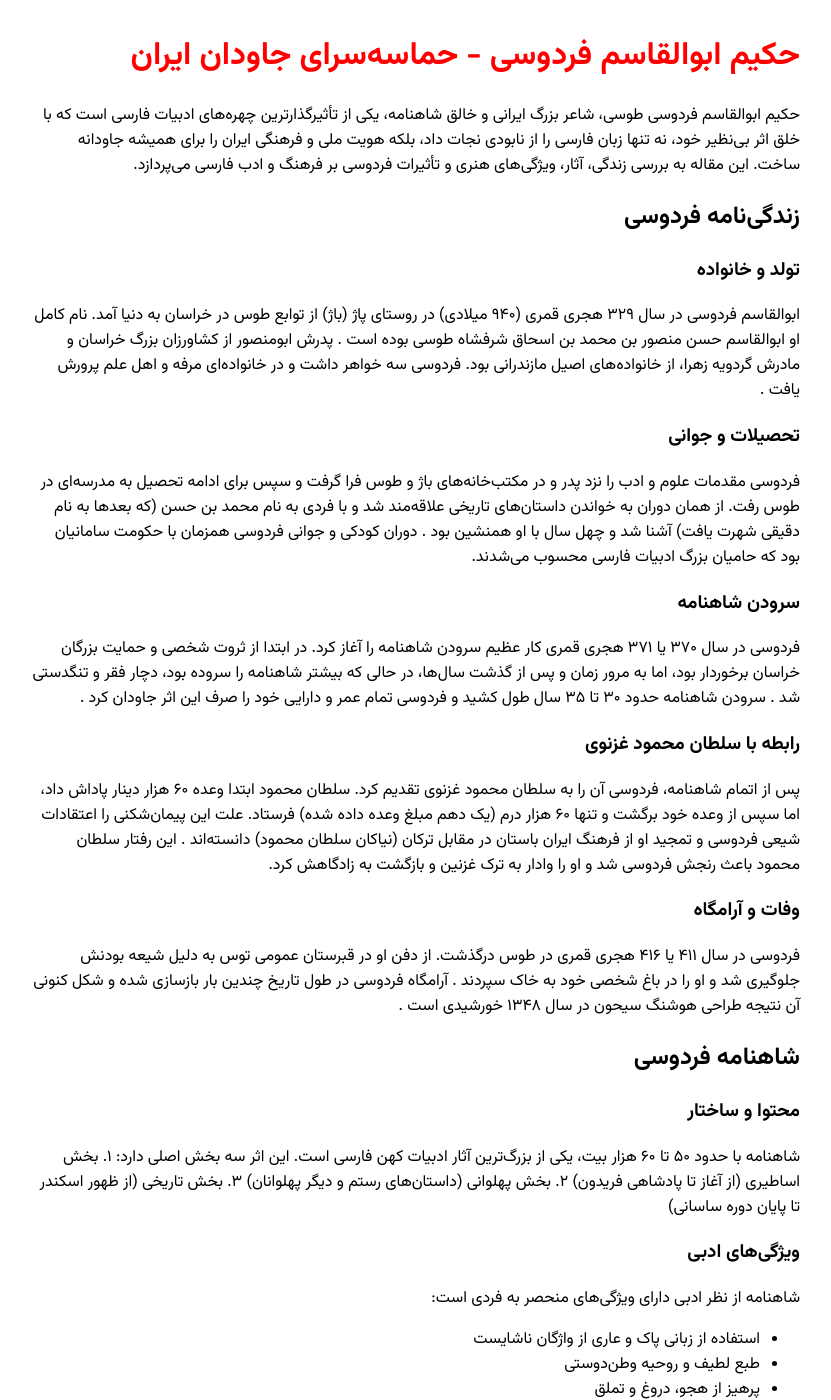
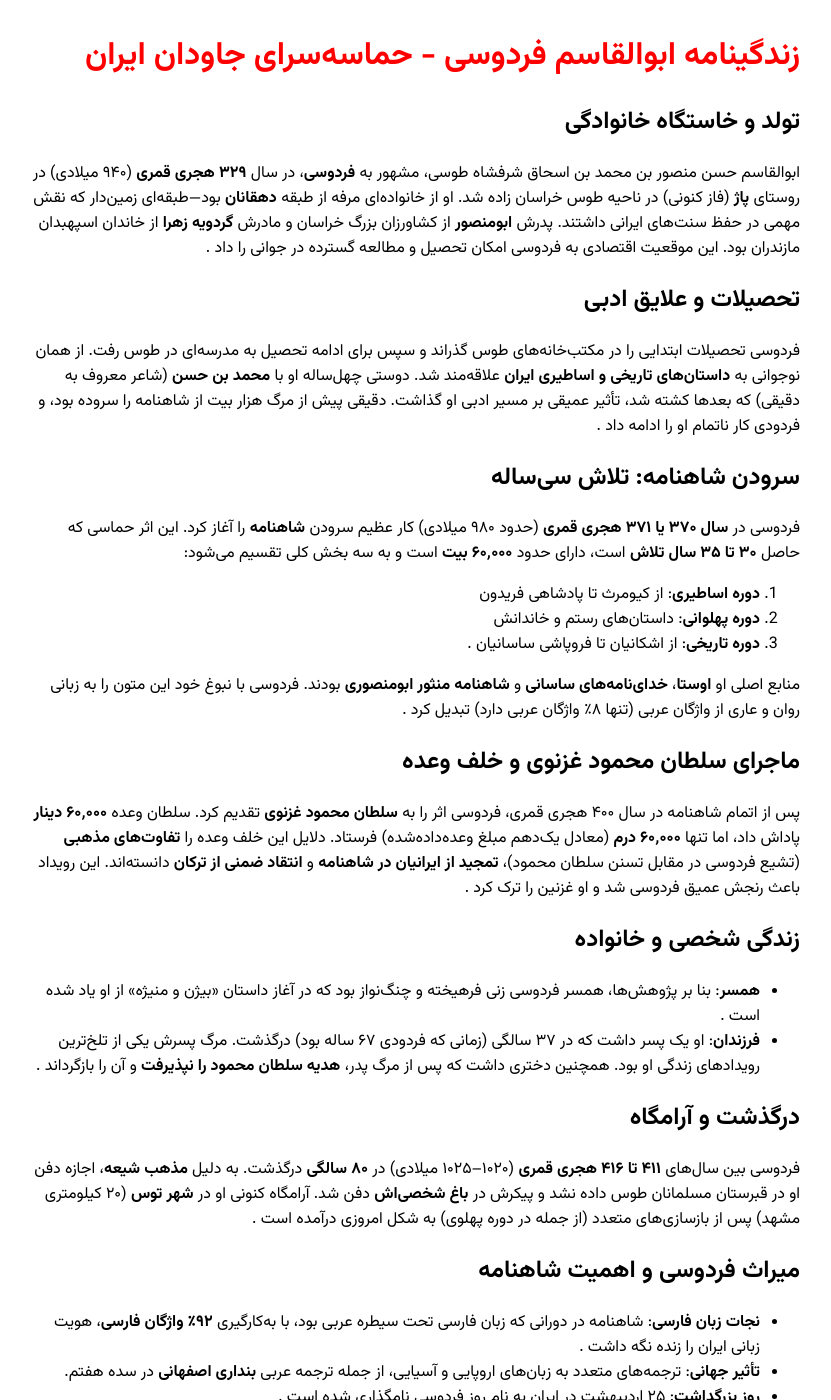
Before and after one commit to darkblog/darkblog.github.io, a Jekyll site: the page built from _posts/2025-6-28-28.md, in a window 1280 px wide and 1400 px high. Shown: the whole window, without its empty margins (224-1055 px from the left). Built offline with Jekyll 4.4.1, drawn with Linux system fonts in a browser that asks for light colours; some of the changed text lies outside the part shown.

Commit message:
Update 2025-6-28-28.md

```diff
--- a/_posts/2025-6-28-28.md
+++ b/_posts/2025-6-28-28.md
@@ -1,101 +1,53 @@
 ---
 layout: post
-title: حکیم ابوالقاسم فردوسی - حماسه‌سرای جاودان ایران
+title: زندگینامه ابوالقاسم فردوسی - حماسه‌سرای جاودان ایران
 ---
 
-حکیم ابوالقاسم فردوسی طوسی، شاعر بزرگ ایرانی و خالق شاهنامه، یکی از تأثیرگذارترین چهره‌های ادبیات فارسی است که با خلق اثر بی‌نظیر خود، نه تنها زبان فارسی را از نابودی نجات داد، بلکه هویت ملی و فرهنگی ایران را برای همیشه جاودانه ساخت. این مقاله به بررسی زندگی، آثار، ویژگی‌های هنری و تأثیرات فردوسی بر فرهنگ و ادب فارسی می‌پردازد.
+## تولد و خاستگاه خانوادگی
+ابوالقاسم حسن منصور بن محمد بن اسحاق شرفشاه طوسی، مشهور به **فردوسی**، در سال **۳۲۹ هجری قمری** (۹۴۰ میلادی) در روستای **پاژ** (فاز کنونی) در ناحیه طوس خراسان زاده شد. او از خانواده‌ای مرفه از طبقه **دهقانان** بود—طبقه‌ای زمین‌دار که نقش مهمی در حفظ سنت‌های ایرانی داشتند. پدرش **ابومنصور** از کشاورزان بزرگ خراسان و مادرش **گردویه زهرا** از خاندان اسپهبدان مازندران بود. این موقعیت اقتصادی به فردوسی امکان تحصیل و مطالعه گسترده در جوانی را داد .
 
-## زندگی‌نامه فردوسی
+## تحصیلات و علایق ادبی
+فردوسی تحصیلات ابتدایی را در مکتب‌خانه‌های طوس گذراند و سپس برای ادامه تحصیل به مدرسه‌ای در طوس رفت. از همان نوجوانی به **داستان‌های تاریخی و اساطیری ایران** علاقه‌مند شد. دوستی چهل‌ساله او با **محمد بن حسن** (شاعر معروف به دقیقی) که بعدها کشته شد، تأثیر عمیقی بر مسیر ادبی او گذاشت. دقیقی پیش از مرگ هزار بیت از شاهنامه را سروده بود، و فردودی کار ناتمام او را ادامه داد .
 
-### تولد و خانواده
+## سرودن شاهنامه: تلاش سی‌ساله
+فردوسی در **سال ۳۷۰ یا ۳۷۱ هجری قمری** (حدود ۹۸۰ میلادی) کار عظیم سرودن **شاهنامه** را آغاز کرد. این اثر حماسی که حاصل **۳۰ تا ۳۵ سال تلاش** است، دارای حدود **۶۰٬۰۰۰ بیت** است و به سه بخش کلی تقسیم می‌شود:
+1. **دوره اساطیری**: از کیومرث تا پادشاهی فریدون
+2. **دوره پهلوانی**: داستان‌های رستم و خاندانش
+3. **دوره تاریخی**: از اشکانیان تا فروپاشی ساسانیان .
 
-ابوالقاسم فردوسی در سال ۳۲۹ هجری قمری (۹۴۰ میلادی) در روستای پاژ (باژ) از توابع طوس در خراسان به دنیا آمد. نام کامل او ابوالقاسم حسن منصور بن محمد بن اسحاق شرفشاه طوسی بوده است . پدرش ابومنصور از کشاورزان بزرگ خراسان و مادرش گردویه زهرا، از خانواده‌های اصیل مازندرانی بود. فردوسی سه خواهر داشت و در خانواده‌ای مرفه و اهل علم پرورش یافت .
+منابع اصلی او **اوستا**، **خدای‌نامه‌های ساسانی** و **شاهنامه منثور ابومنصوری** بودند. فردوسی با نبوغ خود این متون را به زبانی روان و عاری از واژگان عربی (تنها ۸٪ واژگان عربی دارد) تبدیل کرد .
 
-### تحصیلات و جوانی
+## ماجرای سلطان محمود غزنوی و خلف وعده
+پس از اتمام شاهنامه در سال ۴۰۰ هجری قمری، فردوسی اثر را به **سلطان محمود غزنوی** تقدیم کرد. سلطان وعده **۶۰٬۰۰۰ دینار** پاداش داد، اما تنها **۶۰٬۰۰۰ درم** (معادل یک‌دهم مبلغ وعده‌داده‌شده) فرستاد. دلایل این خلف وعده را **تفاوت‌های مذهبی** (تشیع فردوسی در مقابل تسنن سلطان محمود)، **تمجید از ایرانیان در شاهنامه** و **انتقاد ضمنی از ترکان** دانسته‌اند. این رویداد باعث رنجش عمیق فردوسی شد و او غزنین را ترک کرد .
 
-فردوسی مقدمات علوم و ادب را نزد پدر و در مکتب‌خانه‌های باژ و طوس فرا گرفت و سپس برای ادامه تحصیل به مدرسه‌ای در طوس رفت. از همان دوران به خواندن داستان‌های تاریخی علاقه‌مند شد و با فردی به نام محمد بن حسن (که بعدها به نام دقیقی شهرت یافت) آشنا شد و چهل سال با او همنشین بود . دوران کودکی و جوانی فردوسی همزمان با حکومت سامانیان بود که حامیان بزرگ ادبیات فارسی محسوب می‌شدند.
+## زندگی شخصی و خانواده
+- **همسر**: بنا بر پژوهش‌ها، همسر فردوسی زنی فرهیخته و چنگ‌نواز بود که در آغاز داستان «بیژن و منیژه» از او یاد شده است .
+- **فرزندان**: او یک پسر داشت که در ۳۷ سالگی (زمانی که فردودی ۶۷ ساله بود) درگذشت. مرگ پسرش یکی از تلخ‌ترین رویدادهای زندگی او بود. همچنین دختری داشت که پس از مرگ پدر، **هدیه سلطان محمود را نپذیرفت** و آن را بازگرداند .
 
-### سرودن شاهنامه
+## درگذشت و آرامگاه
+فردوسی بین سال‌های **۴۱۱ تا ۴۱۶ هجری قمری** (۱۰۲۰–۱۰۲۵ میلادی) در **۸۰ سالگی** درگذشت. به دلیل **مذهب شیعه**، اجازه دفن او در قبرستان مسلمانان طوس داده نشد و پیکرش در **باغ شخصی‌اش** دفن شد. آرامگاه کنونی او در **شهر توس** (۲۰ کیلومتری مشهد) پس از بازسازی‌های متعدد (از جمله در دوره پهلوی) به شکل امروزی درآمده است .
 
-فردوسی در سال ۳۷۰ یا ۳۷۱ هجری قمری کار عظیم سرودن شاهنامه را آغاز کرد. در ابتدا از ثروت شخصی و حمایت بزرگان خراسان برخوردار بود، اما به مرور زمان و پس از گذشت سال‌ها، در حالی که بیشتر شاهنامه را سروده بود، دچار فقر و تنگدستی شد . سرودن شاهنامه حدود ۳۰ تا ۳۵ سال طول کشید و فردوسی تمام عمر و دارایی خود را صرف این اثر جاودان کرد .
+## میراث فردوسی و اهمیت شاهنامه
+- **نجات زبان فارسی**: شاهنامه در دورانی که زبان فارسی تحت سیطره عربی بود، با به‌کارگیری **۹۲٪ واژگان فارسی**، هویت زبانی ایران را زنده نگه داشت .
+- **تأثیر جهانی**: ترجمه‌های متعدد به زبان‌های اروپایی و آسیایی، از جمله ترجمه عربی **بنداری اصفهانی** در سده هفتم.
+- **روز بزرگداشت**: ۲۵ اردیبهشت در ایران به نام روز فردوسی نامگذاری شده است .
+- **منبع الهام**: داستان‌هایی مانند «رستم و سهراب»، «زال و رودابه» و «بیژن و منیژه» الهام‌بخش هنرمندان، فیلم‌سازان و نمایش‌نامه‌نویسان جهان بوده‌اند .
 
-### رابطه با سلطان محمود غزنوی
+> **حکمت فردوسی**:
+> *«بناهای آباد گردد خراب
+> ز باران و از تابش آفتاب
+> پی افکندم از نظم کاخی بلند
+> که از باد و باران نیابد گزند»*
 
-پس از اتمام شاهنامه، فردوسی آن را به سلطان محمود غزنوی تقدیم کرد. سلطان محمود ابتدا وعده ۶۰ هزار دینار پاداش داد، اما سپس از وعده خود برگشت و تنها ۶۰ هزار درم (یک دهم مبلغ وعده داده شده) فرستاد. علت این پیمان‌شکنی را اعتقادات شیعی فردوسی و تمجید او از فرهنگ ایران باستان در مقابل ترکان (نیاکان سلطان محمود) دانسته‌اند . این رفتار سلطان محمود باعث رنجش فردوسی شد و او را وادار به ترک غزنین و بازگشت به زادگاهش کرد.
+## جدول اطلاعات کلیدی
 
-### وفات و آرامگاه
+| **موضوع** | **جزئیات** | **منبع** |
+|------------|------------|-----------|
+| **تولد** | ۳۲۹ هجری قمری (۹۴۰ م) در روستای پاژ، طوس |  |
+| **درگذشت** | ۴۱۱–۴۱۶ هجری قمری (۱۰۲۰–۱۰۲۵ م) در طوس |  |
+| **مهم‌ترین اثر** | شاهنامه با ۶۰٬۰۰۰ بیت در سه بخش: اساطیری، پهلوانی، تاریخی |  |
+| **مدت سرایش** | ۳۰–۳۵ سال (از ۳۷۰ تا ۴۰۰ هجری قمری) |  |
+| **ماجرای محمود غزنوی** | وعده ۶۰٬۰۰۰ دینار، پرداخت ۶۰٬۰۰۰ درم به دلیل اختلاف مذهبی و قومی |  |
+| **آرامگاه** | شهر توس، ۲۰ کیلومتری مشهد |  |
 
-فردوسی در سال ۴۱۱ یا ۴۱۶ هجری قمری در طوس درگذشت. از دفن او در قبرستان عمومی توس به دلیل شیعه بودنش جلوگیری شد و او را در باغ شخصی خود به خاک سپردند . آرامگاه فردوسی در طول تاریخ چندین بار بازسازی شده و شکل کنونی آن نتیجه طراحی هوشنگ سیحون در سال ۱۳۴۸ خورشیدی است .
-
-## شاهنامه فردوسی
-
-### محتوا و ساختار
-
-شاهنامه با حدود ۵۰ تا ۶۰ هزار بیت، یکی از بزرگ‌ترین آثار ادبیات کهن فارسی است. این اثر سه بخش اصلی دارد:
-۱. بخش اساطیری (از آغاز تا پادشاهی فریدون)
-۲. بخش پهلوانی (داستان‌های رستم و دیگر پهلوانان)
-۳. بخش تاریخی (از ظهور اسکندر تا پایان دوره ساسانی)
-
-### ویژگی‌های ادبی
-
-شاهنامه از نظر ادبی دارای ویژگی‌های منحصر به فردی است:
-- استفاده از زبانی پاک و عاری از واژگان ناشایست
-- طبع لطیف و روحیه وطن‌دوستی
-- پرهیز از هجو، دروغ و تملق
-- ترکیب هنرمندانه فرهنگ ایران پیش و پس از اسلام
-- استفاده از صنایع ادبی و تصویرسازی‌های بدیع
-
-### داستان‌های معروف
-
-برخی از مشهورترین داستان‌های شاهنامه شامل:
-- زال و رودابه
-- رستم و سهراب
-- بیژن و منیژه
-- سیاوش
-- رستم و اسفندیار
-
-## اندیشه‌های فردوسی
-
-### خردگرایی
-
-فردوسی در سراسر شاهنامه بر اهمیت خرد و دانش تأکید دارد. او خرد را سرچشمه همه خوبی‌ها می‌دانست و معتقد بود انسان با خرد می‌تواند نیک و بد را از هم تشخیص دهد .
-
-### اخلاق و فضیلت
-
-شاهنامه سرشار از آموزه‌های اخلاقی است. فردوسی شاعری اخلاق‌گرا و فضیلت‌دوست بود که همواره بر راستی، پاکدامنی، عدالت و مردانگی تأکید داشت .
-
-### وطن‌پرستی
-
-عشق به ایران و فرهنگ ایرانی از بارزترین ویژگی‌های اندیشه فردوسی است. او با سرودن شاهنامه، هویت ملی ایرانیان را در دوران سخت پس از حمله اعراب حفظ کرد .
-
-## تأثیرات فردوسی و شاهنامه
-
-### نجات زبان فارسی
-
-فردوسی با سرودن شاهنامه به زبان فارسی دری، این زبان را از نابودی نجات داد. او خود در این باره می‌گوید: "بسی رنج بردم بدین سال سی / عجم زنده کردم بدین پارسی" .
-
-### تأثیر بر ادبیات پس از خود
-
-شاهنامه الهام‌بخش بسیاری از شاعران و نویسندگان پس از فردوسی بوده و بر آثار ادبی بسیاری تأثیر گذاشته است. این اثر به بسیاری از زبان‌های زنده دنیا ترجمه شده است .
-
-### نقش در هویت ملی ایرانیان
-
-شاهنامه به عنوان شناسنامه فرهنگی ایران، حافظ سنت‌های ملی و میراث فرهنگی ایرانیان است. بدون شاهنامه، بسیاری از عناصر فرهنگ ایرانی ممکن بود در طوفان حوادث تاریخی نابود شود .
-
-## ویژگی‌های شخصیتی فردوسی
-
-فردوسی از نظر اخلاقی شخصیتی والا داشت. او در سخن گفتن لطیف و پرشور بود و از هجو، دروغ و تملق پرهیز می‌کرد. فردوسی مردی آزاداندیش، تیزبین و نکته‌سنج بود که به تاریخ و سنن قدیم عشق می‌ورزید . او همچنین معتقد و مومن به ولایت اهل بیت بود و در شاهنامه به ستایش پیامبر اسلام و امام علی(ع) پرداخته است .
-
-## نتیجه‌گیری
-
-حکیم ابوالقاسم فردوسی با خلق شاهنامه، نه تنها بزرگ‌ترین حماسه ملی ایران را آفرید، بلکه زبان و فرهنگ فارسی را از خطر نابودی نجات داد. او با ترکیب هنرمندانه عناصر فرهنگ ایران باستان و ارزش‌های اسلامی، هویت جدیدی برای ایرانیان ساخت که تا امروز پابرجاست. فردوسی به حق "حکیم سخن" و "حکیم طوس" نامیده می‌شود و شاهنامه او میراثی گران‌بها برای تمام فارسی‌زبانان و دوستداران ادب و فرهنگ است.
-
-- [ماگرتا](https://magerta.ir/culture/literature/research-on-ferdowsi/)
-- [بیتوته](https://www.beytoote.com/art/artist/ferdowsi-biography.html?m=1)
-- [نمناک](https://namnak.com/%D8%B2%D9%86%D8%AF%DA%AF%DB%8C%D9%86%D8%A7%D9%85%D9%87-%D8%AD%DA%A9%DB%8C%D9%85-%D8%A7%D8%A8%D9%88%D8%A7%D9%84%D9%82%D8%A7%D8%B3%D9%85-%D9%81%D8%B1%D8%AF%D9%88%D8%B3%DB%8C.p572)
-- [مگ ایران](https://magirans.com/%D8%AF%D8%A7%D9%86%D9%84%D9%88%D8%AF-%D9%85%D9%82%D8%A7%D9%84%D9%87-%D8%AD%DA%A9%DB%8C%D9%85-%D8%A7%D8%A8%D9%88%D8%A7%D9%84%D9%82%D8%A7%D8%B3%D9%85-%D8%AD%D8%B3%D9%86-%D8%A8%D9%86-%D8%B9%D9%84%DB%8C.htm)
-- [دانش چی](https://www.daneshchi.ir/biography-ferdosi/)
-- [ویکی پدیا](https://fa.m.wikipedia.org/wiki/%D9%81%D8%B1%D8%AF%D9%88%D8%B3%DB%8C)
-- [سیویلیکا](https://civilica.com/doc/1117724/)
-- [پیام عدالت](https://payamedalat.com/%D8%B2%D9%86%D8%AF%DA%AF%DB%8C%D9%86%D8%A7%D9%85%D9%87-%D9%81%D8%B1%D8%AF%D9%88%D8%B3%DB%8C/)
-- [علم نت](https://elmnet.ir/keyword/%D9%81%D8%B1%D8%AF%D9%88%D8%B3%DB%8C%D8%8C-%D8%A7%D8%A8%D9%88%D8%A7%D9%84%D9%82%D8%A7%D8%B3%D9%85)
+فردوسی نه تنها یک شاعر، بلکه **احیاگر هویت ملی ایران** بود. او با خلق شاهنامه، تاریخ، اسطوره‌ها و ارزش‌های اخلاقی ایران باستان را جاودانه کرد و نشان داد که «هنر نزد ایرانیان است و بس» ✨.
```
